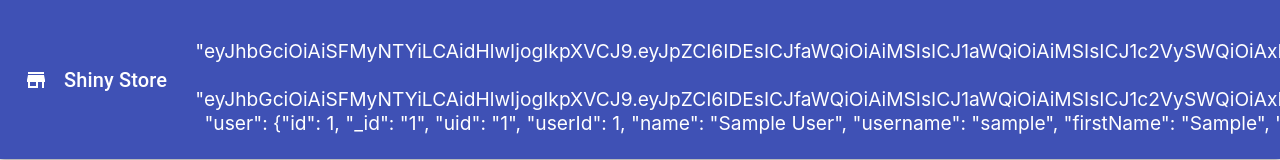
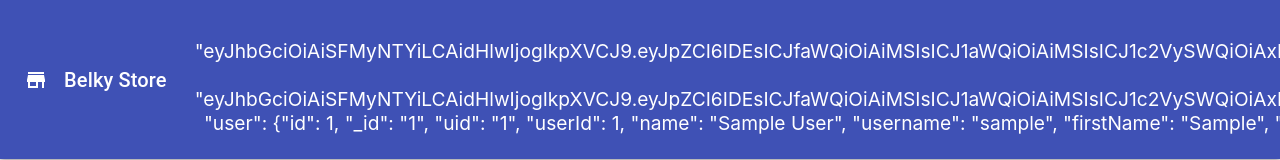
Before and after one commit to msymbolEJA/frontend-textile, a React (Create React App) app: page /search in a window 1280 px wide. Shown: the top 160 px of the page. Built offline with nearby package versions, Linux system fonts and the light colour scheme; sample sign-in values are in the browser's storage.

Commit message:
change constants from shiny to belky

```diff
--- a/src/helper/Constants.js
+++ b/src/helper/Constants.js
@@ -1,6 +1,6 @@
-export const BASE_URL = "http://144.202.67.136:8080/";
-export const BASE_URL_MAPPING = "http://144.202.67.136:8080/etsy/mapping/";
-export const STORE_NAME = "Shiny";
+export const BASE_URL = "http://45.76.57.100:8080/";
+export const BASE_URL_MAPPING = "http://45.76.57.100:8080/etsy/mapping/";
+export const STORE_NAME = "Belky";
 
 export const tagsData = [
   "pending",
```
